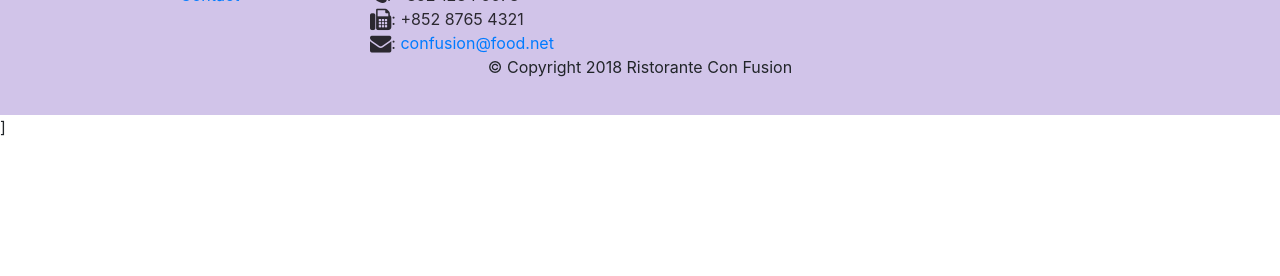
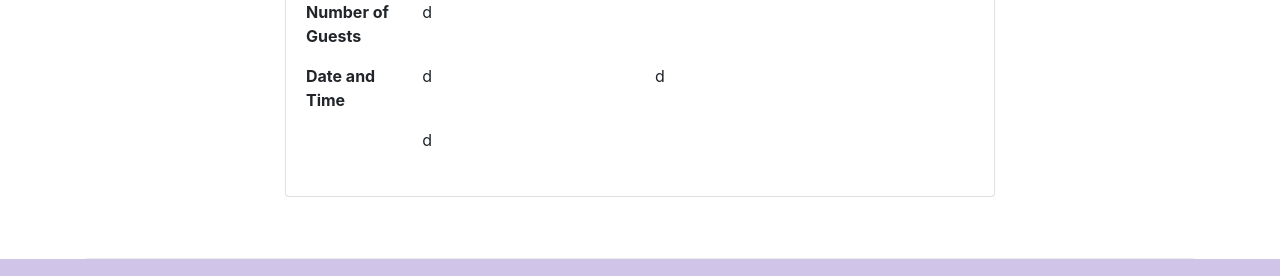
Before and after one commit to steliosgnl/conFusion, a website: page index.html in a window 1280 px wide. Shown: the part 1675-1951 px from the top of the page. Before the commit the page ends 1814 px from the top, so only its background shows below. Drawn offline with nearby package versions, Linux system fonts and the light colour scheme.

Commit message:
Assignment 2 v.1 Card layout

```diff
--- a/index.html
+++ b/index.html
@@ -63,7 +63,6 @@
             </div>
         </div>
 
-
         <div class="row row-content align-items-center">
             <div class="col-12 col-sm-4 col-md-3">
                 <h3>This Month's Promotions</h3>
@@ -86,6 +85,29 @@
                         <h2>Alberto Somayya</h2>
                         <h4>Executive Chef</h4>
                         <p class="d-none d-sm-block">Award winning three-star Michelin chef with wide International experience having worked closely with whos-who in the culinary world, he specializes in creating mouthwatering Indo-Italian fusion experiences. </p>
+                    </div>
+                </div>
+            </div>
+        </div>
+
+        <div class="row row-content align-items-center">
+            <div class="col-xs col-sm-8 mx-auto">
+                <div class="card">
+                    <h3 class="card-header bg-warning text-white">Reserve a Table</h3>
+                    <div class="form card-body">
+                        <dl class="row">
+                            <dt class="col-2"> Number of Guests</dt>
+                            <dd class="col-10"> d </dd>
+                        </dl>
+                        <dl class="row">
+                            <dt class="col-2">Date and Time</dt>
+                            <dd class="col-4"> d <!--Date text box --> </dd>
+                            <dd class="col-4"> d <!--Time text box --> </dd>
+                        </dl>
+                        <dl class="row">
+                            <dt class="col-2">&nbsp;</dt>
+                            <dd class="col-3"> d<!--Reserve button --> </dd>
+                        </dl>
                     </div>
                 </div>
             </div>
```
